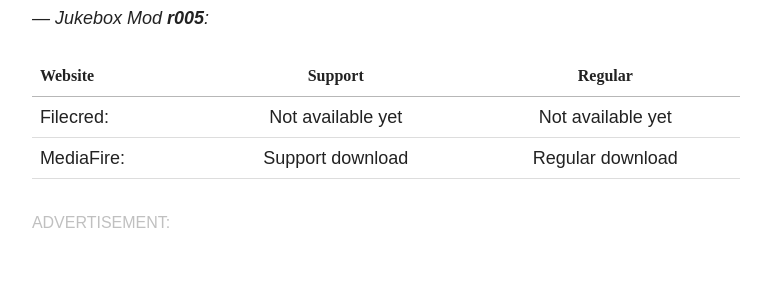
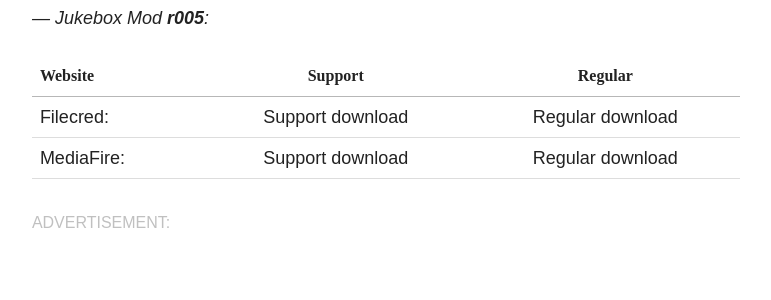
Before and after one commit to Desno365/Desno365.github.io, a Jekyll site: the page built from minecraft/jukebox-mod/index.md, in a window 1280 px wide and 900 px high, scrolled down 1723 px. Shown: the part 153-453 px from the top of the window, without its empty margins (254-1025 px from the left). Built offline with Jekyll 4.4.1, drawn with Linux system fonts in a browser that asks for light colours; nearby versions of some CDN libraries; comment, search, counter and statistics services are not loaded.

Commit message:
Jukebox Mod on Filecred

```diff
--- a/minecraft/jukebox-mod/index.md
+++ b/minecraft/jukebox-mod/index.md
@@ -50,7 +50,7 @@
 
 | Website | Support | Regular |
 |:--------|:-------:|:-------:|
-| Filecred:        | Not available yet | Not available yet |
+| Filecred:        | [Support download](http://adf.ly/1XgbHZ) | [Regular download](http://filecred.com/A571G56D) |
 | MediaFire:       | [Support download](http://adf.ly/1XZUwC) | [Regular download](http://www.mediafire.com/download/qv6bfl5ysdld561/Jukebox_Mod_r005_Desno365.modpkg) |
 |----
 {: .table}
```
